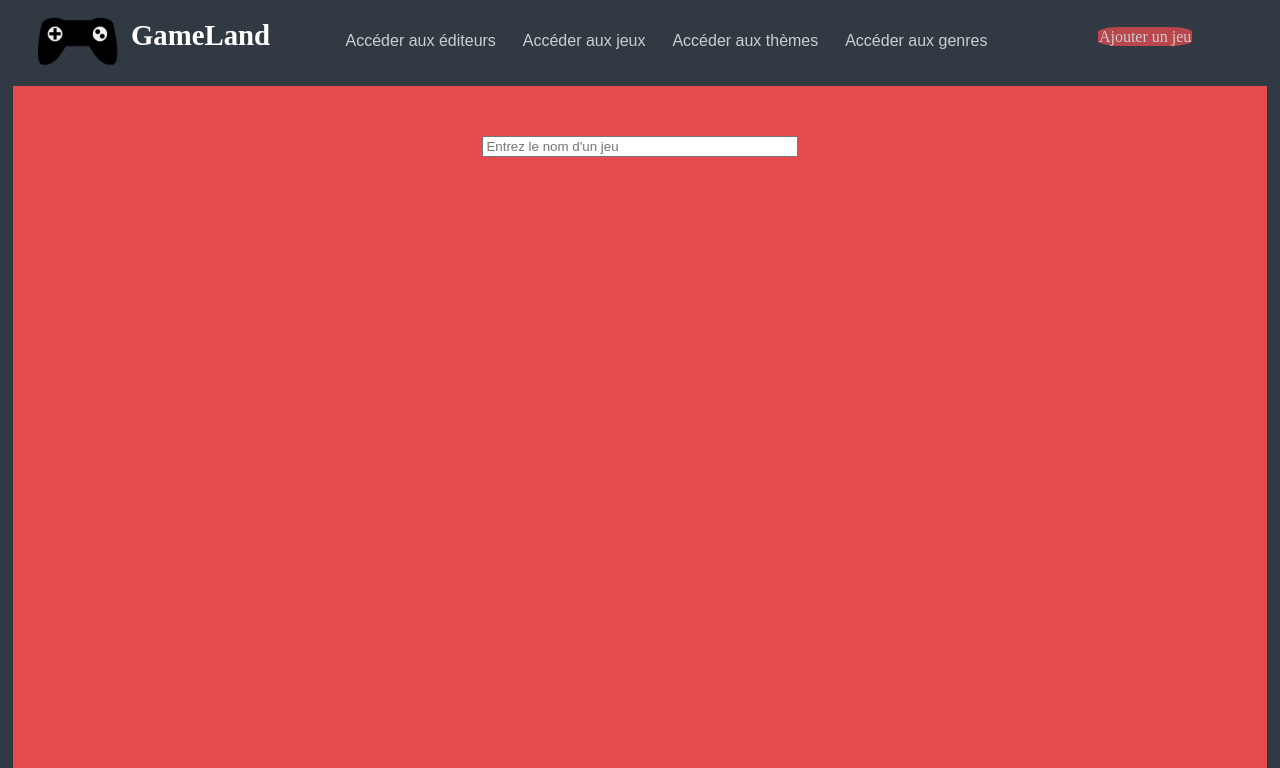
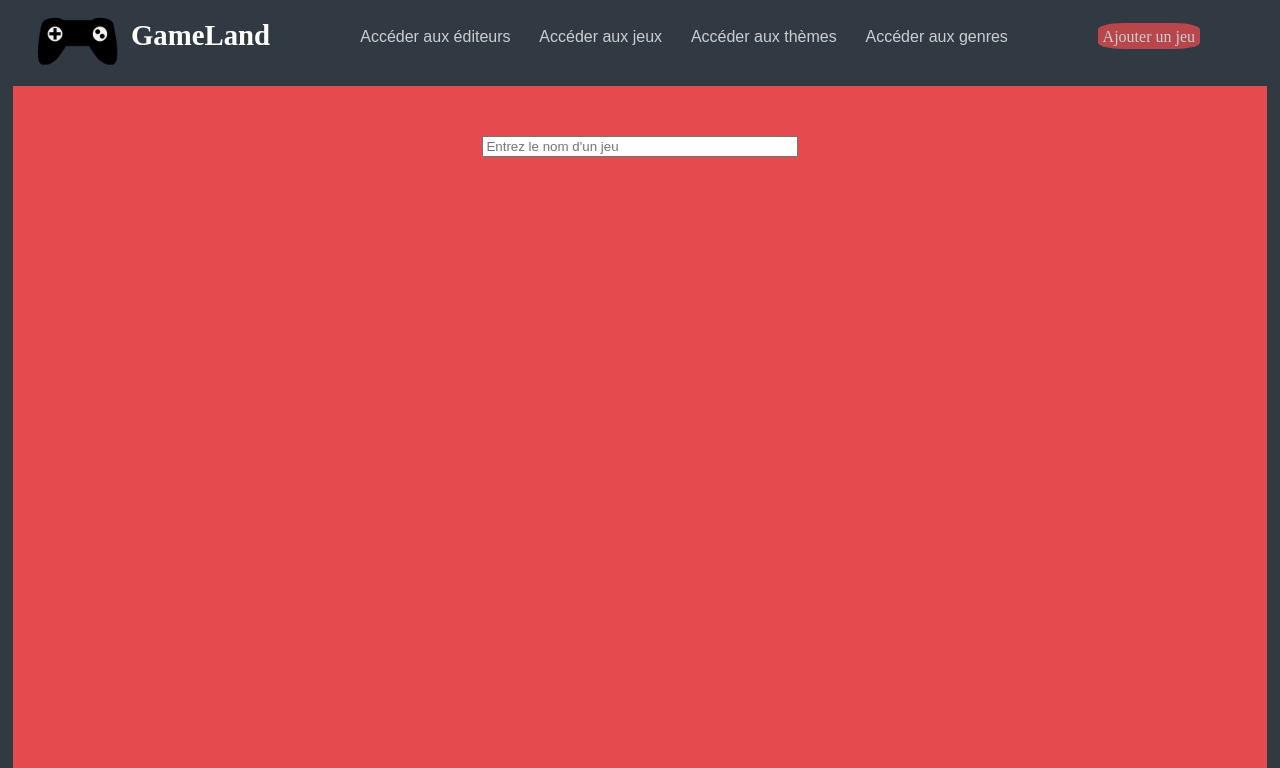
Before and after one commit to Ladislus/dut2_webserver_projet-php, a PHP site: page / in a window 1280 px wide. Shown: the top 768 px of the page. Run offline with PHP 8.4, Linux system fonts and the light colour scheme.

Commit message:
Petite correction du css de l'index

```diff
--- a/index.css
+++ b/index.css
@@ -1,3 +1,12 @@
+a{
+  opacity: 0.75;
+  transition: 0.3s;
+}
+
+a:hover{
+  opacity: 1;
+}
+
 html{
   height: 100%;
 }
@@ -12,8 +21,6 @@ body {
 }
 
 header{
-  overflow: auto;
-  width: 100%;
   background-color: #313a43;
   display: flex;
 }
@@ -38,11 +45,10 @@ header h1{
 }
 
 header #liens{
-  vertical-align: middle;
-  margin-left: 5%;
-  margin-top: 2.5%;
-  float: left;
-  width: 75%;
+  margin: auto;
+  flex: 1;
+  align-items: center;
+  text-align: center;
 }
 
 header #lien {
@@ -50,38 +56,25 @@ header #lien {
   text-decoration: none;
   font-size: 100%;
   font-family: sans-serif;
-  opacity: 0.75;
-  transition: 0.3s;
   text-align: left;
   margin: 1.5%;
   white-space: nowrap;
 }
 
-header #lien:hover {
-  opacity: 1;
-}
-
 header #bouton{
-  align-items: flex-end;
   vertical-align: middle;
   margin: auto;
+  margin-left: 0%;
   margin-right: 7%;
 }
 
 header #ajouter{
   text-decoration: none;
   border-radius: 25%;
-  padding: 1%;
+  padding: 5%;
   background-color: #e54a4e;
   color: #FFFFFF;
-  opacity: 0.75;
-  transition: 0.3s;
   white-space: nowrap;
-  height: 5%;
-}
-
-header #ajouter:hover {
-  opacity: 1;
 }
 
 #corps{
@@ -125,13 +118,7 @@ input[type=text] {
   text-decoration: none;
   font-size: 100%;
   font-family: sans-serif;
-  opacity: 0.75;
-  transition: 0.3s;
   margin-bottom: 2%;
-}
-
-#resultat a:hover {
-  opacity: 1;
 }
 
 footer{
```
Also changed, not shown: index.php (indentation only).
